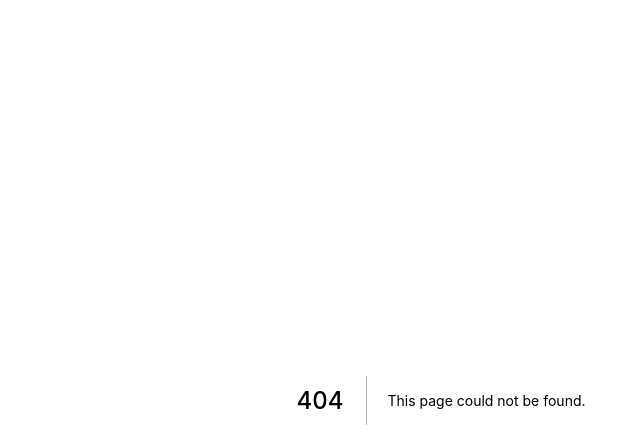
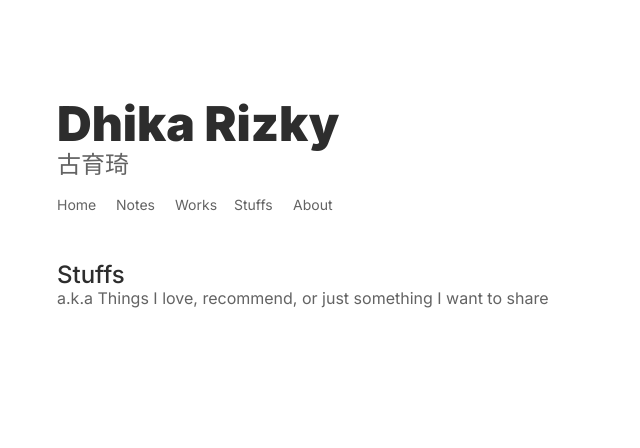
Before and after one commit to stevemc4/site, a Next.js app: page /stuffs in a window 1280 px wide. Before the commit this address had no page. Shown: the top 448 px of the page, without its empty margins (199-839 px from the left). Built offline with nearby package versions, Linux system fonts and the light colour scheme.

Commit message:
Added barebones stuffs page

```diff
--- /dev/null
+++ b/src/pages/stuffs.tsx
@@ -0,0 +1,32 @@
+import React from 'react'
+import styled from 'styled-components'
+
+import Layout from '../layout/Default'
+
+import Navbar from '../components/Navbar'
+import PageTitle from '../components/PageTitle'
+
+const Subtitle = styled.span`
+  font-weight: normal;
+  font-size: 16px;
+  line-height: 19px;
+
+  color: #636363;
+  display: block;
+`
+
+const Index = (): React.ReactElement => (
+  <Layout>
+    <Navbar />
+    <section>
+      <PageTitle>
+        Stuffs
+      </PageTitle>
+      <Subtitle>
+        a.k.a Things I love, recommend, or just something I want to share
+      </Subtitle>
+    </section>
+  </Layout>
+)
+
+export default Index
```
